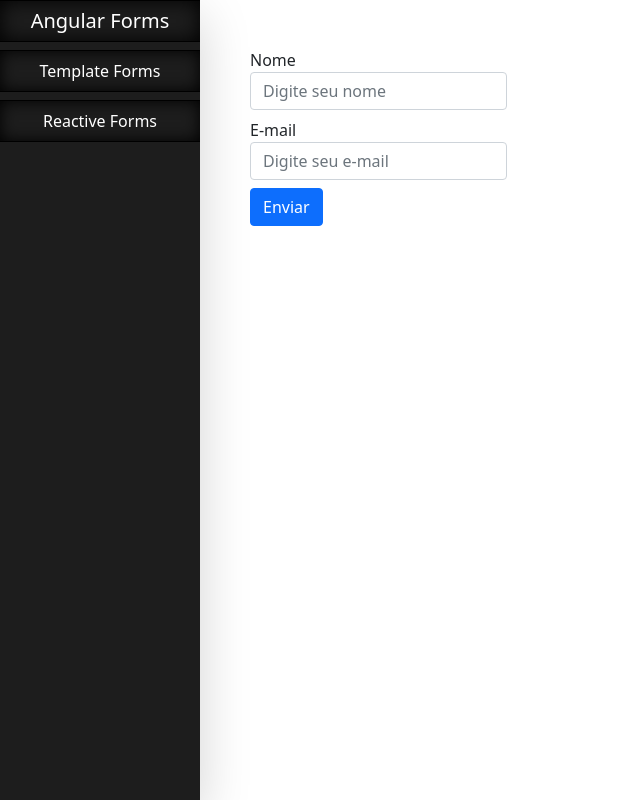
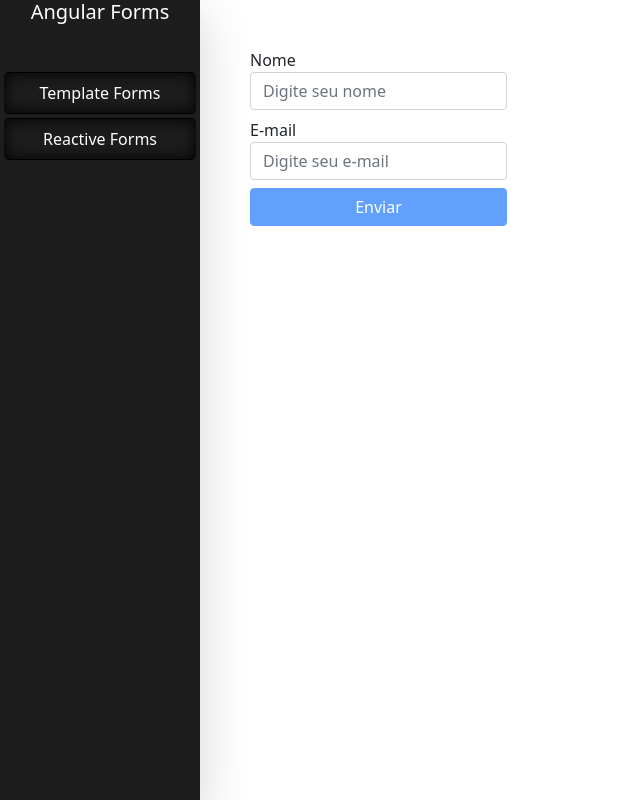
Before and after one commit to DaniloTeixeira/forms-angular, an Angular app: page /template in a window 1280 px wide. Shown: the whole page, without its empty margins (0-640 px from the left). Built offline with nearby package versions, Linux system fonts and the light colour scheme.

Commit message:
Criação de validações no formulário

```diff
--- a/src/app/app-routing.module.ts
+++ b/src/app/app-routing.module.ts
@@ -6,7 +6,7 @@
   {
     path: 'forms',
     loadChildren: () =>
-      import('./forms/forms.module').then((m) => m.FormsModule),
+      import('./forms/forms.module').then((m) => m.FormulariosModule),
   },
 ];
 
--- a/src/app/app.module.ts
+++ b/src/app/app.module.ts
@@ -3,12 +3,12 @@
 import { BrowserModule } from '@angular/platform-browser';
 import { AppRoutingModule } from './app-routing.module';
 import { AppComponent } from './app.component';
-import { FormsModule } from './forms';
+import { FormulariosModule } from './forms';
 import { SharedModule } from './shared/shared.module';
 
 @NgModule({
   declarations: [AppComponent],
-  imports: [BrowserModule, AppRoutingModule, SharedModule, FormsModule],
+  imports: [BrowserModule, AppRoutingModule, SharedModule, FormulariosModule],
   providers: [],
   bootstrap: [AppComponent],
 })
--- a/src/app/forms/forms.module.ts
+++ b/src/app/forms/forms.module.ts
@@ -5,10 +5,11 @@
 import { FormsComponent } from './forms.component';
 import { TemplateComponent } from './template';
 import { ReactiveComponent } from './reactive';
+import { FormsModule } from '@angular/forms';
 
 @NgModule({
   declarations: [FormsComponent, TemplateComponent, ReactiveComponent],
-  imports: [CommonModule, FormsRoutingModule],
+  imports: [CommonModule, FormsRoutingModule, FormsModule],
   exports: [TemplateComponent, ReactiveComponent],
 })
-export class FormsModule {}
+export class FormulariosModule {}
--- a/src/app/forms/template/template.component.css
+++ b/src/app/forms/template/template.component.css
@@ -0,0 +1,10 @@
+/*
+    class .ng-valid -> Indica que o campo está válido
+    class .ng-invalid ->  Indica que o campo está inválido, por ser obrigarório e não estar preenchido
+    class .ng-dirty -> Indica que o valor do campo foi alterado
+    class .ng-touched -> Aplica o estilo apenas se o controle(campo) recebeu e perdeu o foco
+    :not(form) -> Aplica o estilo apenas nos campos do form e não na tag form
+*/
+.ng-invalid.ng-touched:not(form) {
+  border: 1px solid red;
+}
--- a/src/app/forms/template/template.component.html
+++ b/src/app/forms/template/template.component.html
@@ -1,4 +1,5 @@
-<form>
+<!-- #f -> variável local -->
+<form #f="ngForm" (ngSubmit)="onSubmit(f)">
   <div class="form-group mt-5">
     <label for="nome">Nome</label>
     <input
@@ -6,16 +7,47 @@
       class="form-control"
       id="nome"
       placeholder="Digite seu nome"
+      name="nome"
+      [(ngModel)]="user.nome"
+      required
+      #nome="ngModel"
     />
+    <div class="text-danger" *ngIf="!nome.valid && nome.touched">
+      Campo obrigatório!
+    </div>
+    <!--
+        [(ngModel)]="user.nome" -> two way data-binding = O objeto é atualizado juntamente com as mudanças do input
+        [ngModel]="user.nome" -> property-binding = Apenas inicializa o valor, o objeto não é atualizado com as mudanças do input
+    -->
   </div>
   <div class="form-group mt-2">
-    <label for="email">E-mail</label>
+    <label for="">E-mail</label>
     <input
       type="email"
       class="form-control"
-      id="nome"
+      id="email"
       placeholder="Digite seu e-mail"
+      name="email"
+      [(ngModel)]="user.email"
+      required
+      email
+      #email="ngModel"
     />
+    <div class="text-danger" *ngIf="!email.valid && nome.touched">
+      E-mail inválido!
+    </div>
+
+    <!--
+        required -> diretiva para tornar campo em obrigatório
+        email-> diretiva para validar campo e-mail
+        validador do campo e-mail -> pattern="^[_a-z0-9-]+(\.[_a-z0-9-]+)*@[a-z0-9-]+(\.[a-z0-9-]+).(\.[a-z]{2,3})$"
+    -->
   </div>
-  <button class="btn btn-primary mt-2" type="submit">Enviar</button>
+  <button
+    class="btn btn-primary mt-2 w-100"
+    [disabled]="!f.valid"
+    type="submit"
+  >
+    Enviar
+  </button>
 </form>
--- a/src/app/forms/template/template.component.ts
+++ b/src/app/forms/template/template.component.ts
@@ -3,13 +3,19 @@
 @Component({
   selector: 'app-template',
   templateUrl: './template.component.html',
-  styleUrls: ['./template.component.css']
+  styleUrls: ['./template.component.css'],
 })
 export class TemplateComponent implements OnInit {
+  user = {
+    nome: null,
+    email: null,
+  };
 
-  constructor() { }
+  constructor() {}
 
-  ngOnInit(): void {
+  ngOnInit(): void {}
+
+  onSubmit(form: any) {
+    console.log(form);
   }
-
 }
--- a/src/app/shared/sidenav/sidenav.component.html
+++ b/src/app/shared/sidenav/sidenav.component.html
@@ -1,13 +1,15 @@
 <nav class="sidebar shadow-lg">
   <ul class="nav flex-column">
-    <li class="nav-header h5">
-      <a class="nav-link" routerLink="/">Angular Forms</a>
+    <li class="nav-header h5 mb-5">Angular Forms</li>
+    <li class="nav-item">
+      <a class="nav-link mx-1 rounded-3" routerLink="/template"
+        >Template Forms</a
+      >
     </li>
     <li class="nav-item">
-      <a class="nav-link" routerLink="/template">Template Forms</a>
-    </li>
-    <li class="nav-item">
-      <a class="nav-link mt-2" routerLink="/reactive">Reactive Forms</a>
+      <a class="nav-link mt-1 mx-1 rounded-3" routerLink="/reactive"
+        >Reactive Forms</a
+      >
     </li>
   </ul>
 </nav>
```
